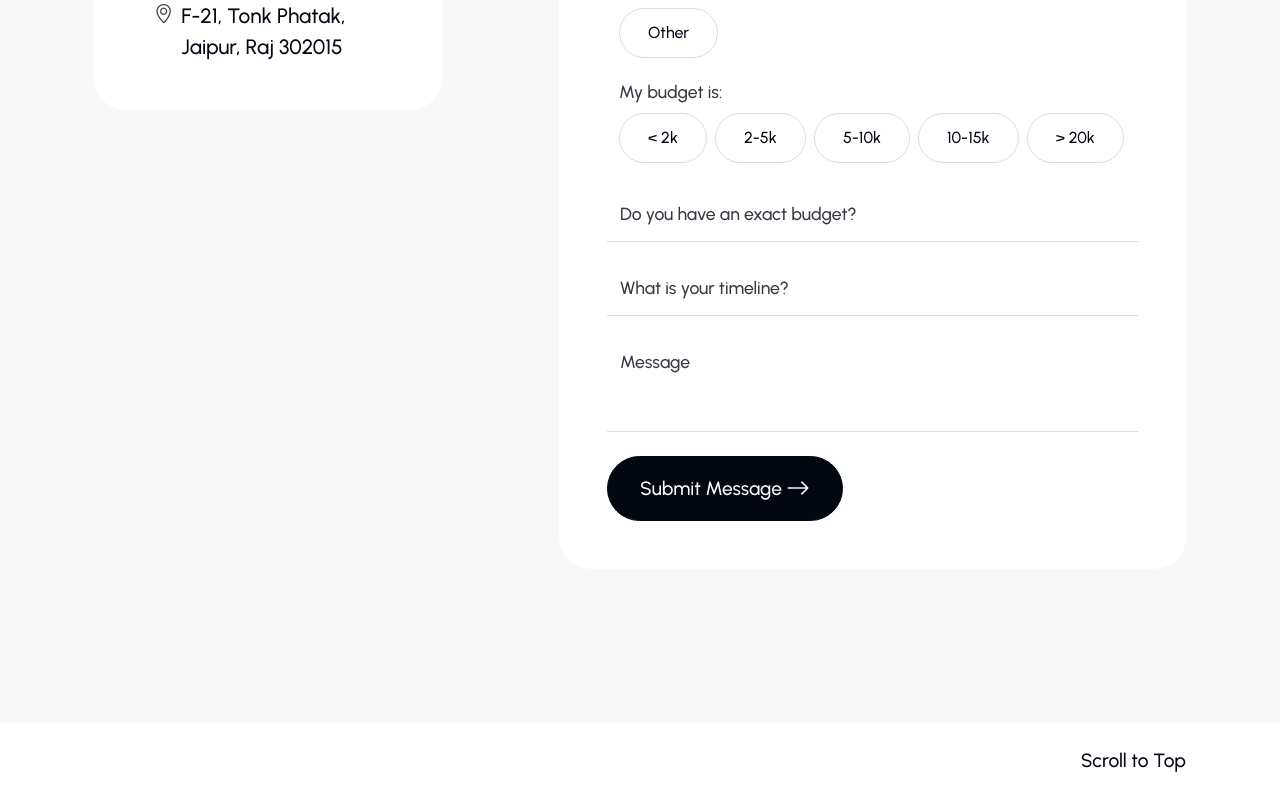
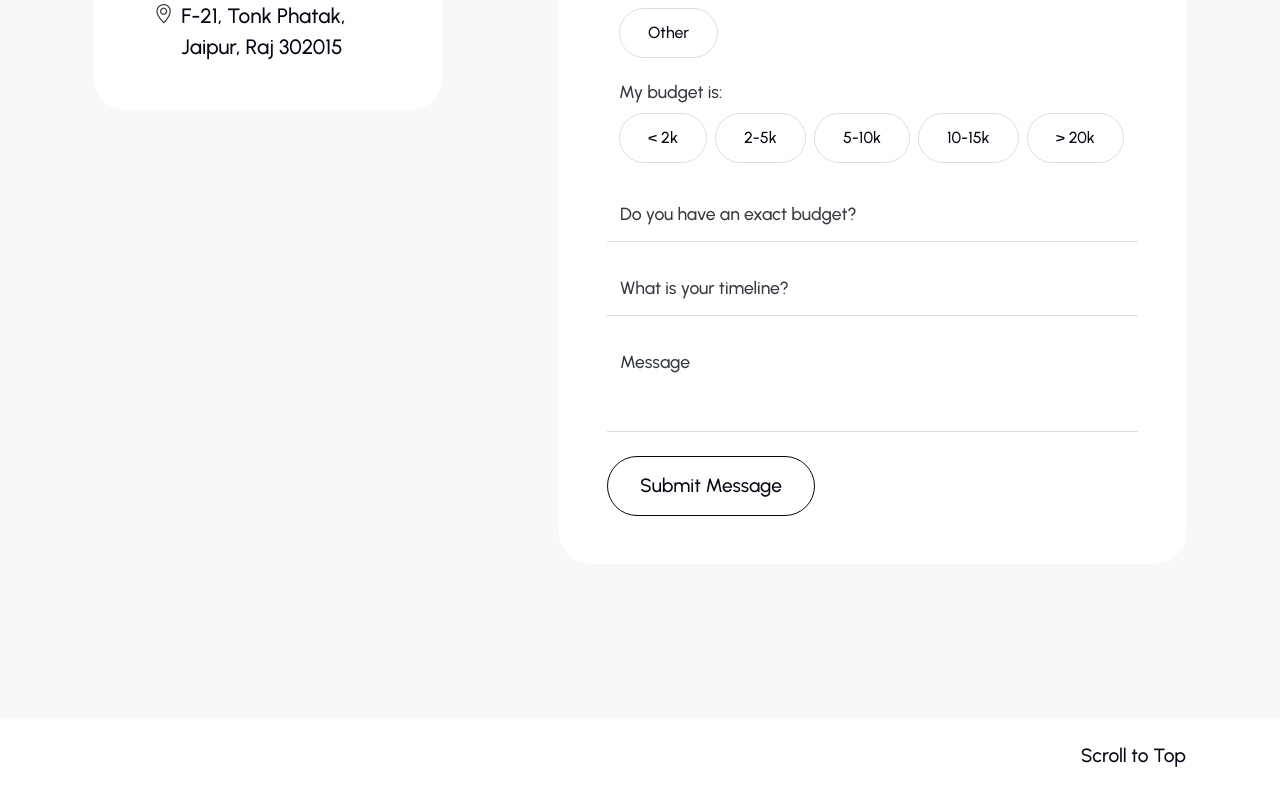
Before and after one commit to akshatkanoongo08/portfolio, a React (Create React App) app: page /contact in a window 1280 px wide. Shown: the part 1013-1813 px from the top of the page. Built offline with nearby package versions, Linux system fonts and the light colour scheme.

Commit message:
contact form backend working

```diff
--- a/src/components/Form/Form.js
+++ b/src/components/Form/Form.js
@@ -30,9 +30,35 @@ const Form = () => {
     }));
   };
 
-  const handleSubmit = (e) => {
+  const handleSubmit = async (e) => {
     e.preventDefault();
-    console.log(formData);
+    try {
+      const response = await fetch('http://localhost:5000/api/contact', {
+        method: 'POST',
+        headers: {
+          'Content-Type': 'application/json',
+        },
+        body: JSON.stringify(formData),
+      });
+      if (response.ok) {
+        alert('Message sent successfully!');
+        setFormData({
+          name: '',
+          email: '',
+          phone: '',
+          companyName: '',
+          website: '',
+          interest: '',
+          budget: '',
+          timeline: '',
+          message: '',
+        });
+      } else {
+        alert('Failed to send message.');
+      }
+    } catch (err) {
+      alert('An error occurred. Please try again.');
+    }
   };
 
   return (
@@ -64,7 +90,7 @@ const Form = () => {
           </div>
 
           <div className="col-12 col-lg-7 order-first order-md-last mt-sm-4 mt-lg-0">
-            <form id="contact-form" className="contact-form">
+            <form id="contact-form" className="contact-form" onSubmit={handleSubmit}>
               <div className="form-floating mb-3">
                 <input
                   type="text"
@@ -193,11 +219,9 @@ const Form = () => {
                 />
                 <label htmlFor="message">Message</label>
               </div>
-				<MagneticButton
-					href="/#"
-					>
-					Submit Message
-				</MagneticButton>
+                <button type="submit" className="btn magnetic-button btn-outline">
+                  Submit Message
+                </button>
             </form>
             <p className="form-message"></p>
           </div>
```
